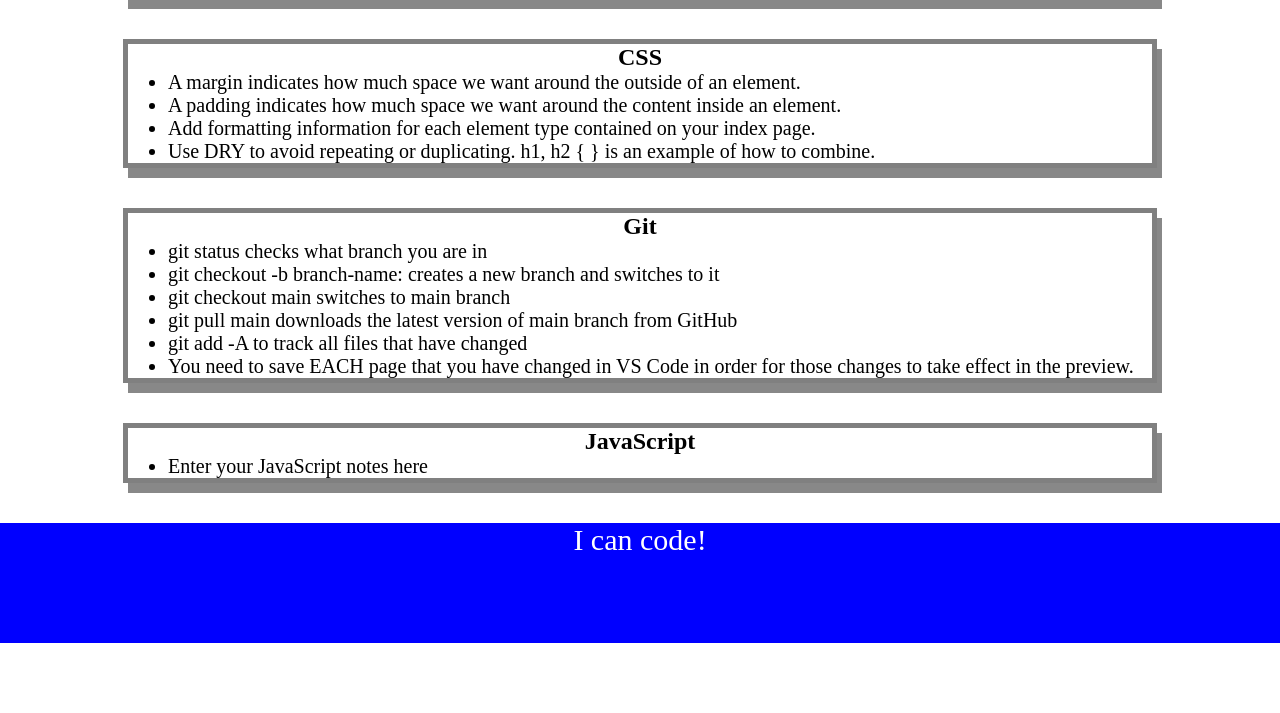
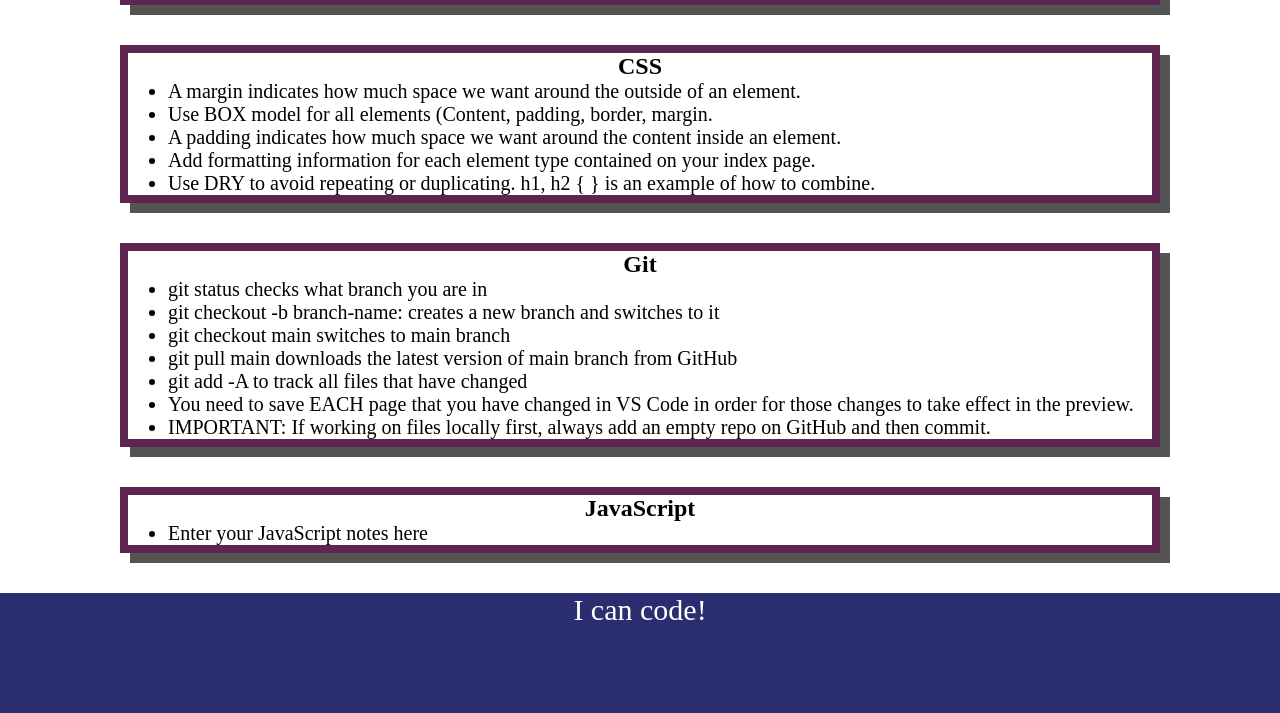
Before and after one commit to TweetingCynical/prework-guide, a plain HTML site: page index.html in a window 1280 px wide. Shown: the part 313-1026 px from the top of the page. Before the commit the page ends 956 px from the top, so only its background shows below. Drawn offline with Linux system fonts and the light colour scheme.

Commit message:
Updated text to GIT section

```diff
--- a/assets/style.css
+++ b/assets/style.css
@@ -7,7 +7,7 @@ header,
 footer {
     width: 100%;
     height: 120px;
-    background-color: blue;
+    background-color: #2A2E70;
     color: white;
 }
 
@@ -37,6 +37,6 @@ p {
   .card {
     width: 80%;
     margin: 40px auto;
-    border: 5px solid gray;
-    box-shadow: 5px 10px #888888;
+    border: 8px solid #5D2550;
+    box-shadow: 10px 10px #545454;
   }
--- a/index.html
+++ b/index.html
@@ -28,10 +28,10 @@
         <h2>CSS</h2>
           <ul>
           <li>A margin indicates how much space we want around the outside of an element.</li>
+          <li>Use BOX model for all elements (Content, padding, border, margin.</li>
           <li>A padding indicates how much space we want around the content inside an element.</li>
           <li>Add formatting information for each element type contained on your index page.</li>
           <li>Use DRY to avoid repeating or duplicating. h1, h2 { } is an example of how to combine.</li>
-          </ul>
           </ul>
       </section>
 
@@ -44,6 +44,7 @@
           <li>git pull main downloads the latest version of main branch from GitHub</li>
           <li>git add -A to track all files that have changed</li>
           <li>You need to save EACH page that you have changed in VS Code in order for those changes to take effect in the preview.</li>
+          <li>IMPORTANT: If working on files locally first, always add an empty repo on GitHub and then commit.</li>
           </ul>
       </section>
 
@@ -58,5 +59,7 @@
     <footer>
       <p>I can code!</p>
     </footer>
+
+    <script src="scripts/main.js"></script>
   </body>
 </html>
```
Also changed, not shown: scripts/main.js (added), 1 other file.
